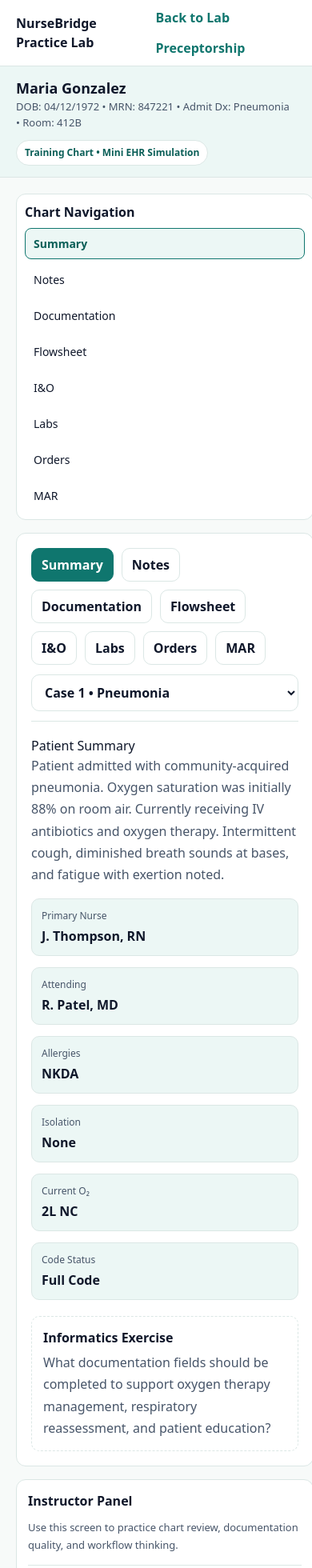
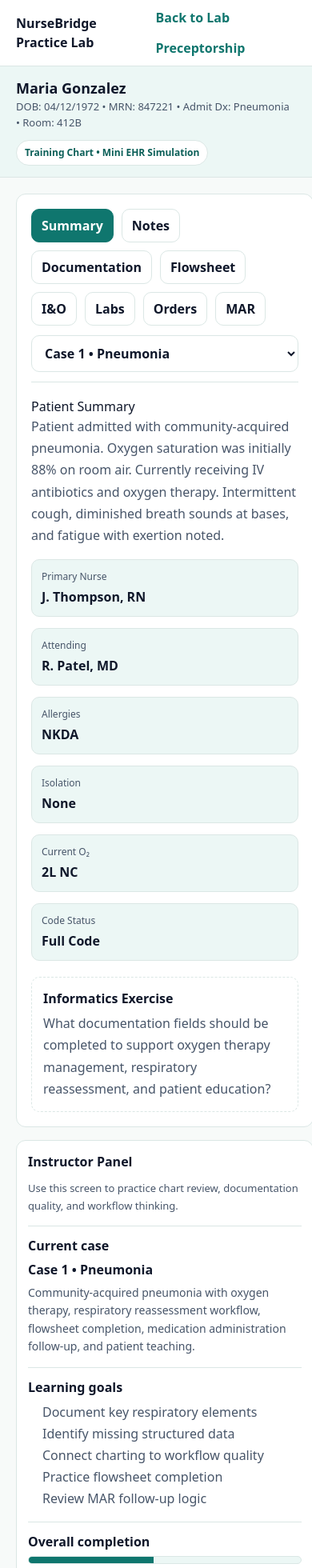
Before and after one commit to bamao33-hub/nursebridge-web, a Next.js app: page /practice-lab/chart in a window 390 px wide. Shown: the top 1960 px of the page at 80% size. Built offline with nearby package versions, Linux system fonts and the light colour scheme.

Commit message:
Update page.tsx

```diff
--- a/app/practice-lab/chart/page.tsx
+++ b/app/practice-lab/chart/page.tsx
@@ -896,7 +896,17 @@ function ChartSimulationContent({ selectedCase }: { selectedCase: CaseKey }) {
   }}
 >
 
-        <div style={{ border: `1px solid ${COLORS.border}`, borderRadius: 12, background: "#fff", padding: 10, alignSelf: "start" }}>
+        <div
+  style={{
+    border: `1px solid ${COLORS.border}`,
+    borderRadius: 12,
+    background: "#fff",
+    padding: 10,
+    alignSelf: "start",
+    order: isMobile ? 3 : 1,
+  }}
+>
+
           <div style={{ fontWeight: 700, marginBottom: 8 }}>Chart Navigation</div>
           <div style={{ display: "grid", gap: 6, fontSize: 14 }}>
             {tabs.map((tab) => (
@@ -907,7 +917,17 @@ function ChartSimulationContent({ selectedCase }: { selectedCase: CaseKey }) {
           </div>
         </div>
 
-        <div style={{ border: `1px solid ${COLORS.border}`, borderRadius: 12, background: "#fff", padding: 18, minHeight: 640 }}>
+        <div
+  style={{
+    border: `1px solid ${COLORS.border}`,
+    borderRadius: 12,
+    background: "#fff",
+    padding: 18,
+    minHeight: 640,
+    order: isMobile ? 1 : 2,
+  }}
+>
+
           <div style={{ display: "flex", justifyContent: "space-between", gap: 12, flexWrap: "wrap", marginBottom: 18, borderBottom: `1px solid ${COLORS.border}`, paddingBottom: 12 }}>
             <div style={{ display: "flex", gap: 10, flexWrap: "wrap" }}>
               {tabs.map((tab) => (
@@ -1401,7 +1421,17 @@ function ChartSimulationContent({ selectedCase }: { selectedCase: CaseKey }) {
           )}
         </div>
 
-        <div style={{ border: `1px solid ${COLORS.border}`, borderRadius: 12, background: "#fff", padding: 14, alignSelf: "start" }}>
+        <div
+  style={{
+    border: `1px solid ${COLORS.border}`,
+    borderRadius: 12,
+    background: "#fff",
+    padding: 14,
+    alignSelf: "start",
+    order: isMobile ? 2 : 3,
+  }}
+>
+
           <div style={{ fontWeight: 800, marginBottom: 10 }}>Instructor Panel</div>
           <div style={{ fontSize: 13, color: COLORS.muted, lineHeight: 1.7 }}>Use this screen to practice chart review, documentation quality, and workflow thinking.</div>
           <div style={{ marginTop: 14, borderTop: `1px solid ${COLORS.border}`, paddingTop: 12 }}>
```
